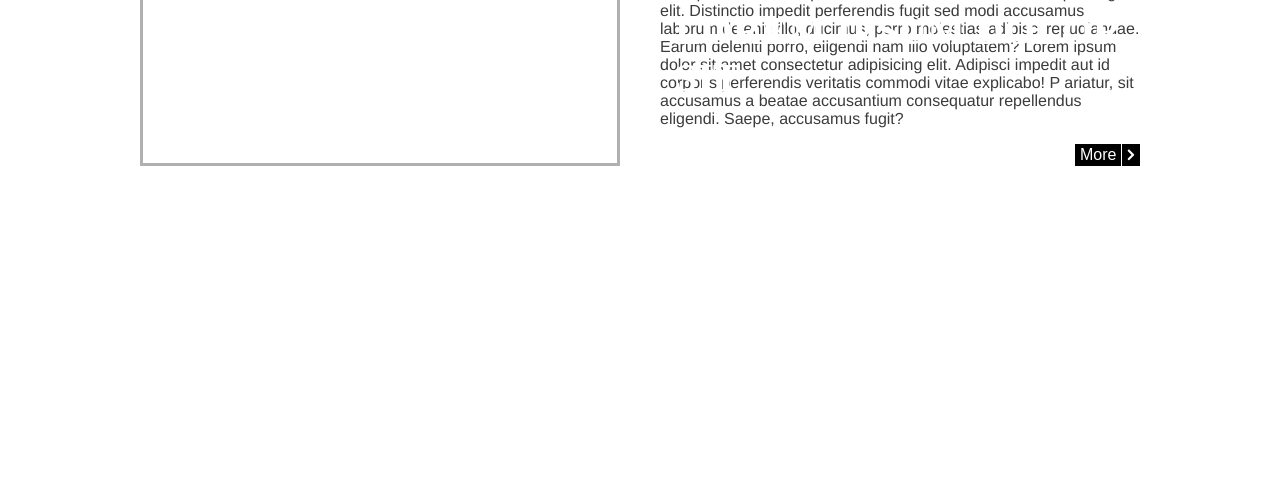
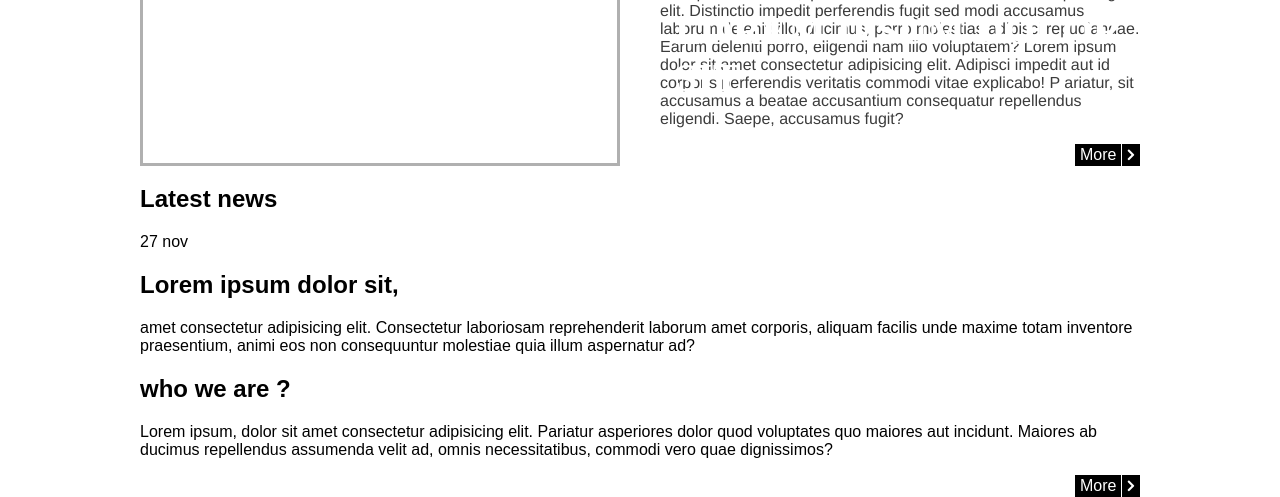
Before and after one commit to Zander12345/project_html, a plain HTML site: page index.html in a window 1280 px wide. Shown: the part 337-834 px from the top of the page. Before the commit the page ends 800 px from the top, so only its background shows below. Drawn offline with Linux system fonts and the light colour scheme.

Commit message:
add structure

```diff
--- a/index.html
+++ b/index.html
@@ -73,6 +73,40 @@
                     </a>
                 </div>
             </div>
+            <div class="info">
+                <div class="info_news">
+                    <h2>Latest news</h2>
+                    <section>
+                        <div>27 nov</div>
+                        <div>
+                            <h1>Lorem ipsum dolor sit, </h1>
+                            <p>
+                                amet consectetur adipisicing elit.
+                                Consectetur laboriosam reprehenderit laborum amet corporis,
+                                aliquam facilis unde maxime totam inventore praesentium,
+                                animi eos non consequuntur molestiae quia illum aspernatur ad?
+                            </p>
+                        </div>
+                    </section>
+                </div>
+                <div class="info__about">
+                    <section>
+                        <h1>who we are ?</h1>
+                        <p>
+                            Lorem ipsum, dolor sit amet consectetur adipisicing elit.
+                            Pariatur asperiores dolor quod voluptates quo maiores aut incidunt.
+                            Maiores ab ducimus repellendus assumenda velit ad,
+                            omnis necessitatibus, commodi vero quae dignissimos?
+                        </p>
+                        <a href="#" class="moreLink">
+                            <span class="moreLink__text">More</span>
+                            <i class="moreLink__arrow fa fa-angle-right" aria-hidden="true"></i>
+                        </a>
+                    </section>
+                </div>
+                <div class="info__contacts">
+                </div>
+            </div>
         </main>
     </div>
 </body>
```
